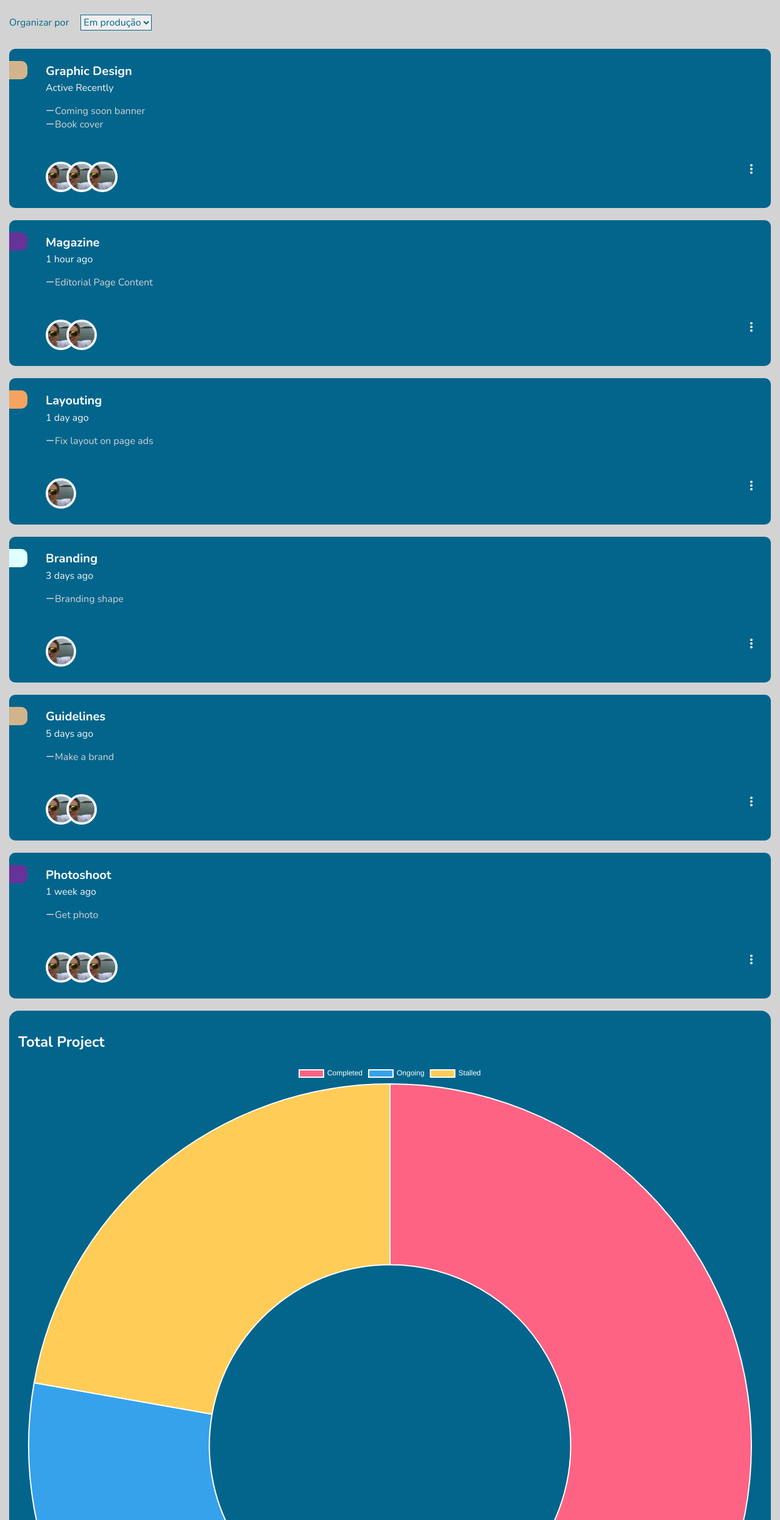
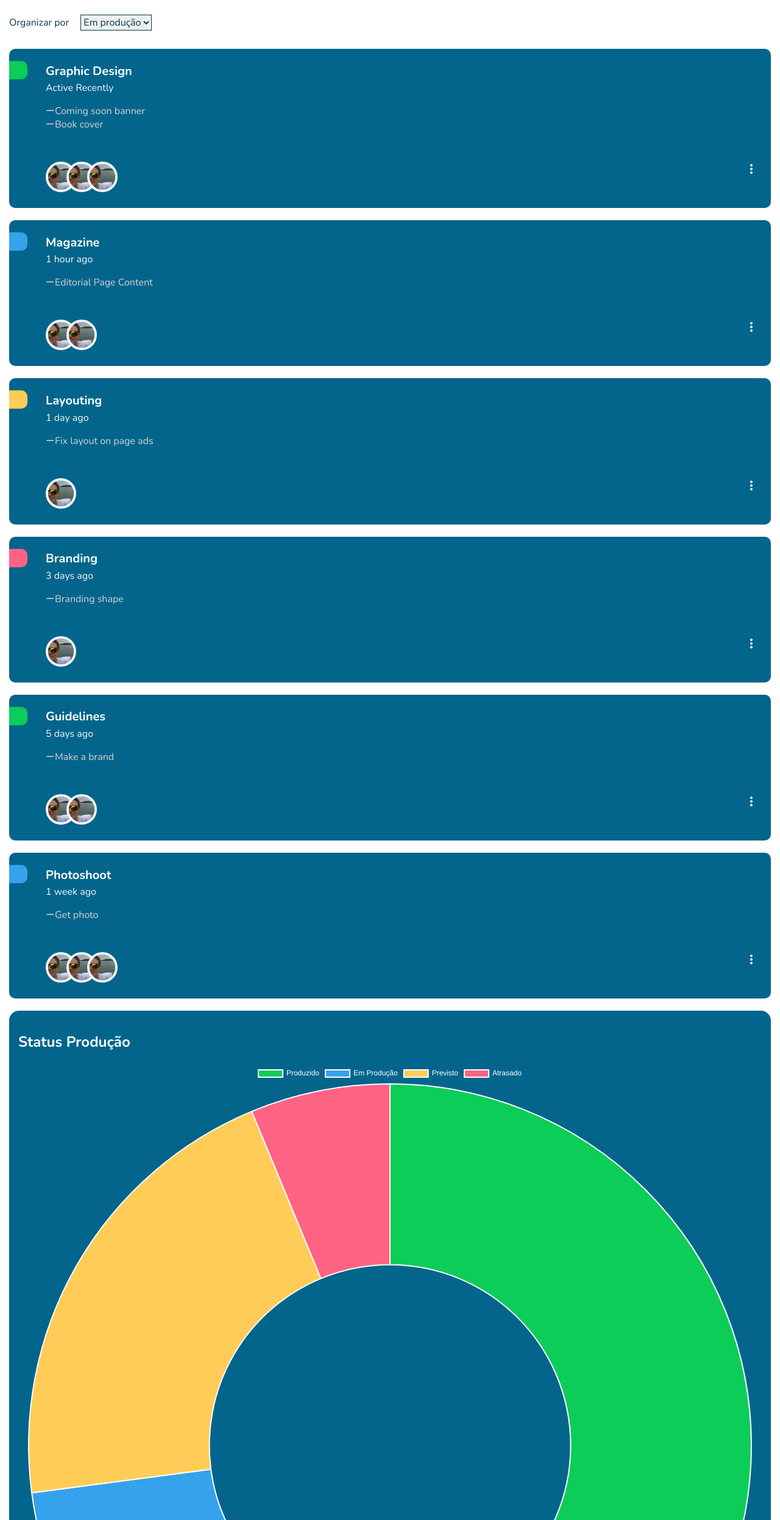
Before and after one commit to MarlonHalex/HalexMatrizBoard, a plain HTML site: page Halexboard/index.html in a window 1280 px wide. Shown: the part 308-2800 px from the top of the page at 61% size. Drawn offline with nearby package versions, Linux system fonts and the light colour scheme.

Commit message:
Atualização 31/08/2021

```diff
--- a/Halexboard/assets/css/style.css
+++ b/Halexboard/assets/css/style.css
@@ -4,6 +4,11 @@
     --halexblue1:#03658C;
     --halexgray1:#BFBFBF;
     --halexyellow1:#BFA34E;
+    --textcolor1: #07394d;
+    --produzido: #0ccd57;
+    --produzindo: #36a2eb;
+    --previsto: #ffcd57;
+    --atrasado: #ff6384;
 }
 h1 {
   color: var(--red);
@@ -14,7 +19,7 @@ h1 {
 }
 body{
     margin: 0px;
-    background-color:lightgray;
+    background-color:white;
 }
 .dashboard{
     padding: 0px 15px;
@@ -73,7 +78,7 @@ Main Project
 }
 .dashboard .main .search .notification{
     margin-top: 20px;
-    color: var(--halexblue1);
+    color: var(--textcolor1);
 }
 .dashboard .main .search .notification span:nth-child(1){
     margin-right: 15px;
@@ -86,7 +91,7 @@ Main Project
 }
 .dashboard .main .title h1{
     font-size: 35px;
-    color: var(--halexblue1);
+    color: var(--textcolor1);
     line-height:normal;
 }
 .dashboard .main .title form{
@@ -94,13 +99,13 @@ Main Project
 }
 .dashboard .main .title form label{
     margin-right: 15px;
-    color: var(--halexblue1);
+    color: var(--textcolor1);
     font-size: 16px;
 }
 .dashboard .main .title form select{
     font-size: 16px;
-    border-color: var(--halexblue1);
-    color: var(--halexblue1);
+    border-color: var(--textcolor1);
+    color: var(--textcolor1);
 }
 /*Project List*/
 .dashboard .main .project_list .project h2{
@@ -163,16 +168,16 @@ Main Project
     left: 0;
 }
 .category_color1{
-    background-color:tan !important ;
+    background-color:var(--produzido) !important ;
 }
 .category_color2{
-    background-color:rebeccapurple !important ;
+    background-color:var(--produzindo) !important ;
 }
 .category_color3{
-    background-color:sandybrown !important ;
+    background-color:var(--previsto) !important ;
 }
 .category_color4{
-    background-color:lightcyan !important ;
+    background-color:var(--atrasado) !important ;
 }
 /* ==================================
 Secondary Statistics
--- a/Halexboard/index.html
+++ b/Halexboard/index.html
@@ -43,14 +43,14 @@
                     </div><!-- Search End -->
 
                     <div class="title">
-                        <h1>Tempo de Campanha</h1>
+                        <h1>Holding Time</h1>
                         <form action="#">
                             <label for="projects">Organizar por</label>
                             <select name="projects" id="projects">
-                                <option value="recent">Em produção</option>
-                                <option value="finished">Produzido</option>
-                                <option value="ongoing">Previsto</option>
-                                <option value="stalled">Atrasado</option>
+                                <option value="production">Em produção</option>
+                                <option value="produced">Produzido</option>
+                                <option value="previsto">Previsto</option>
+                                <option value="atrasado">Atrasado</option>
                             </select>
                         </form>
                     </div>
@@ -169,7 +169,7 @@
 
                 <section class="secondary"><!-- Secondary -->
                     <div class="chart">
-                        <h2>Total Project</h2>
+                        <h2>Status Produção</h2>
                         <canvas id="myChart" width="400" height="400"></canvas>
                         <div class="complete">
                             <h3>3 Completed</h3>
@@ -219,17 +219,19 @@
                     type: 'doughnut',
                     data: {
                         labels: [
-                            'Completed',
-                            'Ongoing',
-                            'Stalled'
+                            'Produzido',
+                            'Em Produção',
+                            'Previsto',
+                            'Atrasado'
                         ],
                         datasets: [{
                             label: 'My First Dataset',
-                            data: [300, 50, 100],
+                            data: [300, 50, 100, 30],
                             backgroundColor: [
-                            'rgb(255, 99, 132)',
+                            'rgb(12, 205, 87)',
                             'rgb(54, 162, 235)',
-                            'rgb(255, 205, 87)'
+                            'rgb(255, 205, 87)',
+                            'rgb(255, 99, 132)'
                             ],
                             hoverOffset: 4
                         }]
```
